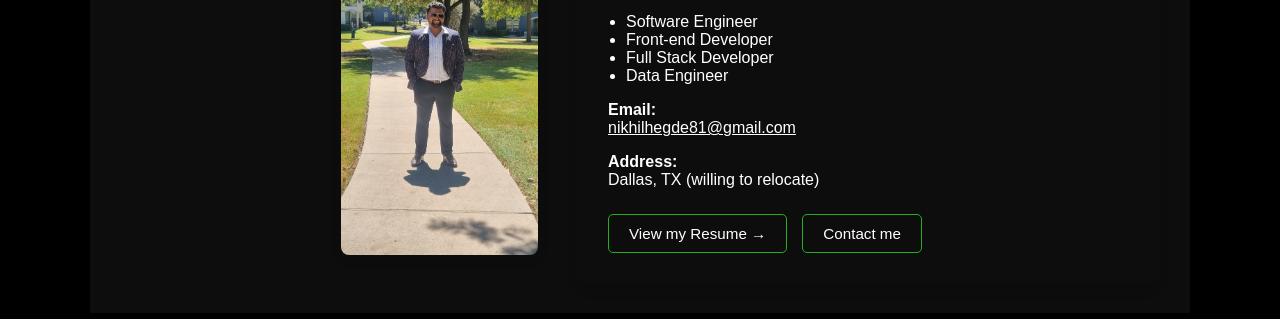
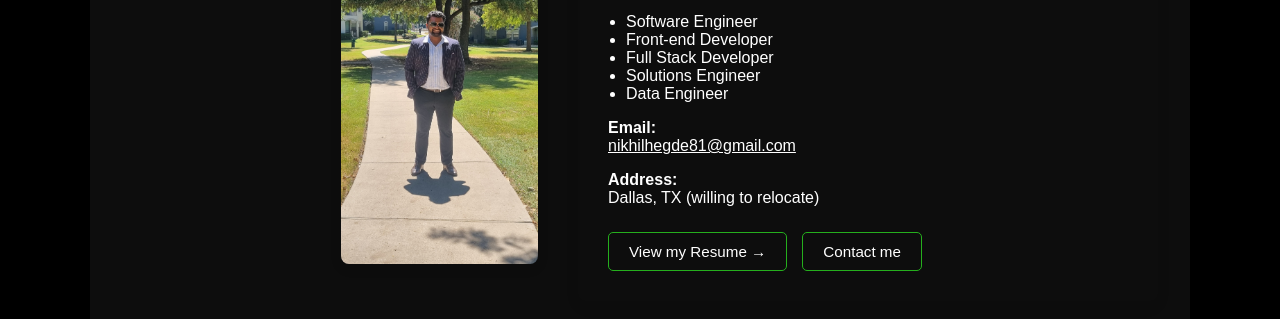
Before and after one commit to Nickhegde/myportfolio, a plain HTML site: page index.html in a window 1280 px wide. Shown: the part 481-800 px from the top of the page. Drawn offline with Linux system fonts and the light colour scheme.

Commit message:
Add role

```diff
--- a/index.html
+++ b/index.html
@@ -46,6 +46,7 @@
                     <li>Software Engineer</li>
                     <li>Front-end Developer</li>
                     <li>Full Stack Developer</li>
+                    <li>Solutions Engineer</li>
                     <li>Data Engineer</li>
                 </ul>
 
```
